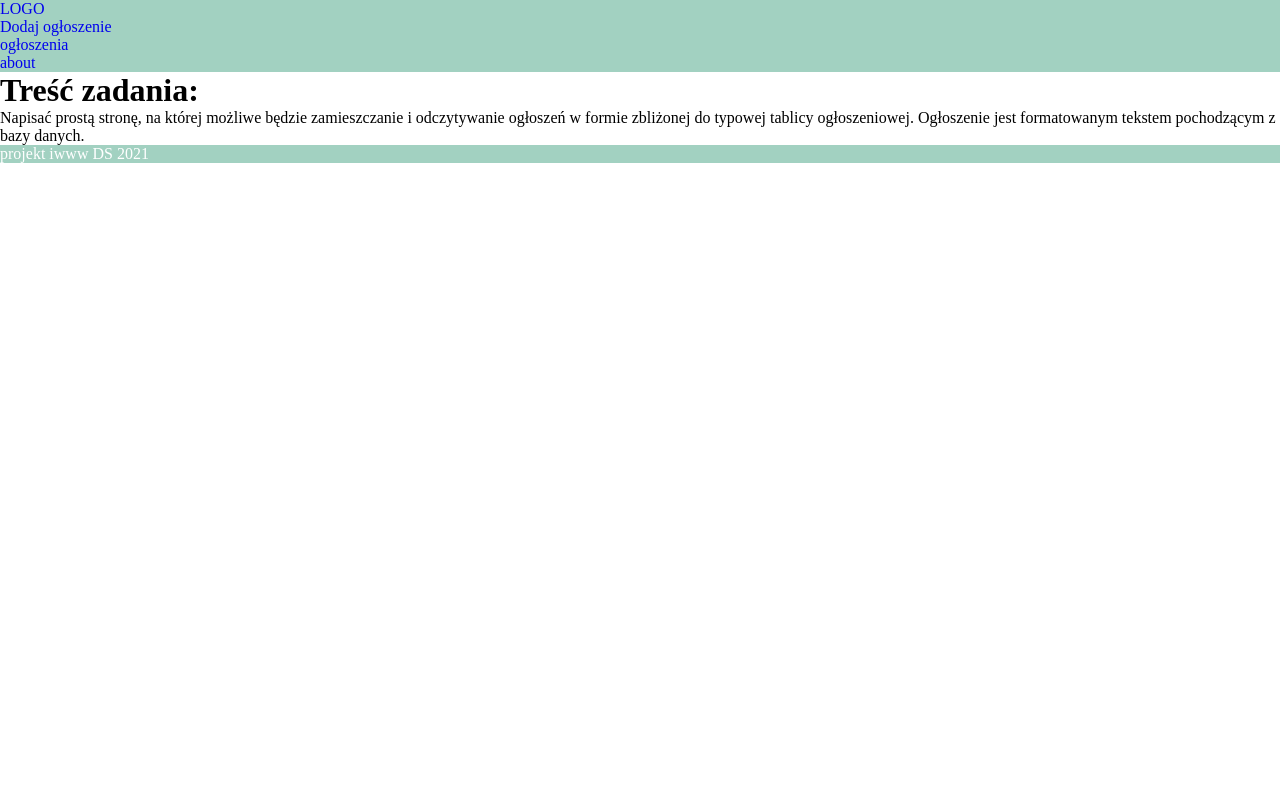
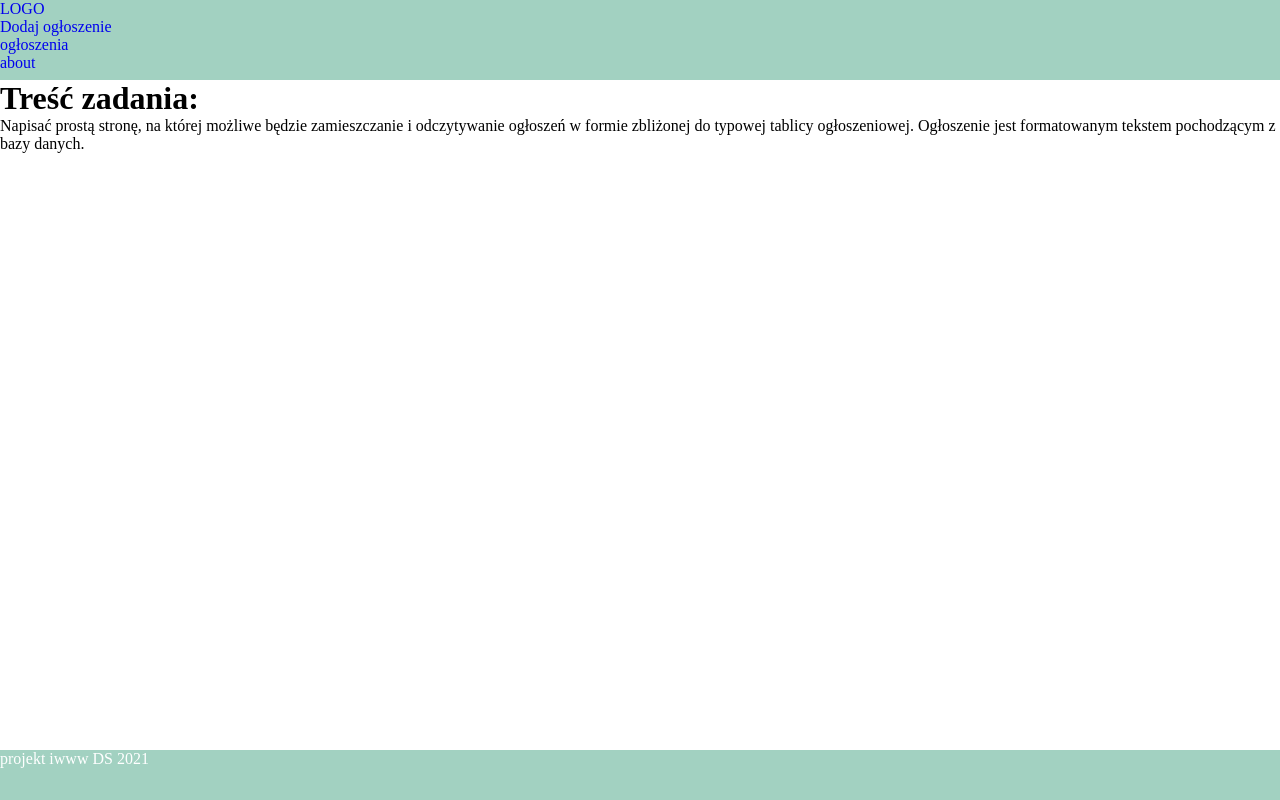
Before and after one commit to Skr0ku/Projekt-iwww, a Flask app: page /about in a window 1280 px wide. Run offline with Flask 2, Linux system fonts and the light colour scheme.

Commit message:
ustawienie wysokości navbara, footera i contentu strony

```diff
--- a/static/css/style.css
+++ b/static/css/style.css
@@ -1,6 +1,8 @@
 :root {
     --font-color-light: rgb(255, 255, 255);
     --main-color:rgb(162, 209, 193);
+    --nav-height: 10vh;
+    --footer-height: 50px;
 }
 
 * {
@@ -9,14 +11,20 @@
     margin: 0;
 }
 
+body{
+    min-height: 100vh;
+}
+
 nav {
     color: var(--font-color-light);
     background-color: var(--main-color);
+    height: var(--nav-height);
 }
 
 footer {
     color: var(--font-color-light);
     background-color: var(--main-color);
+    height: var(--footer-height);
 }
 
 #mydiv {
@@ -37,5 +45,10 @@ footer {
     color: #fff;
   }
 
+  .content{
+    min-height: calc(100vh - var(--nav-height) - var(--footer-height));
+  }
+
   .test-content{ height: 100vh;
-            background-image: url('../img/cork-board.jpg') ;}
+            background-image: url('../img/cork-board.jpg');
+    }
--- a/templates/base.html
+++ b/templates/base.html
@@ -20,7 +20,11 @@
                 <li><a href="/about">about</a></li>
             </ul>
         </nav>
-        {% block content %}{% endblock %}
+
+        <div class="content">
+            {% block content %}{% endblock %}
+        </div>
+
         <footer>
             projekt iwww DS 2021
         </footer>
```
